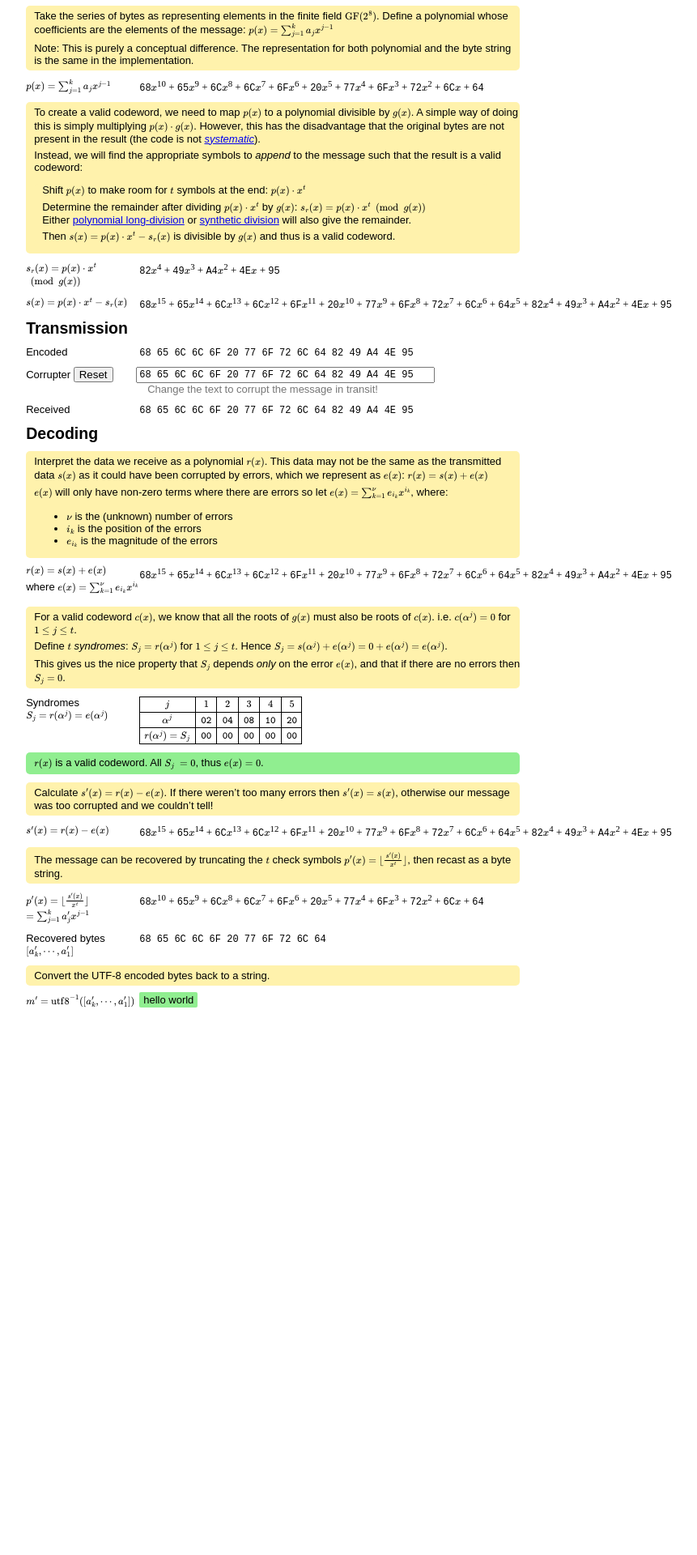
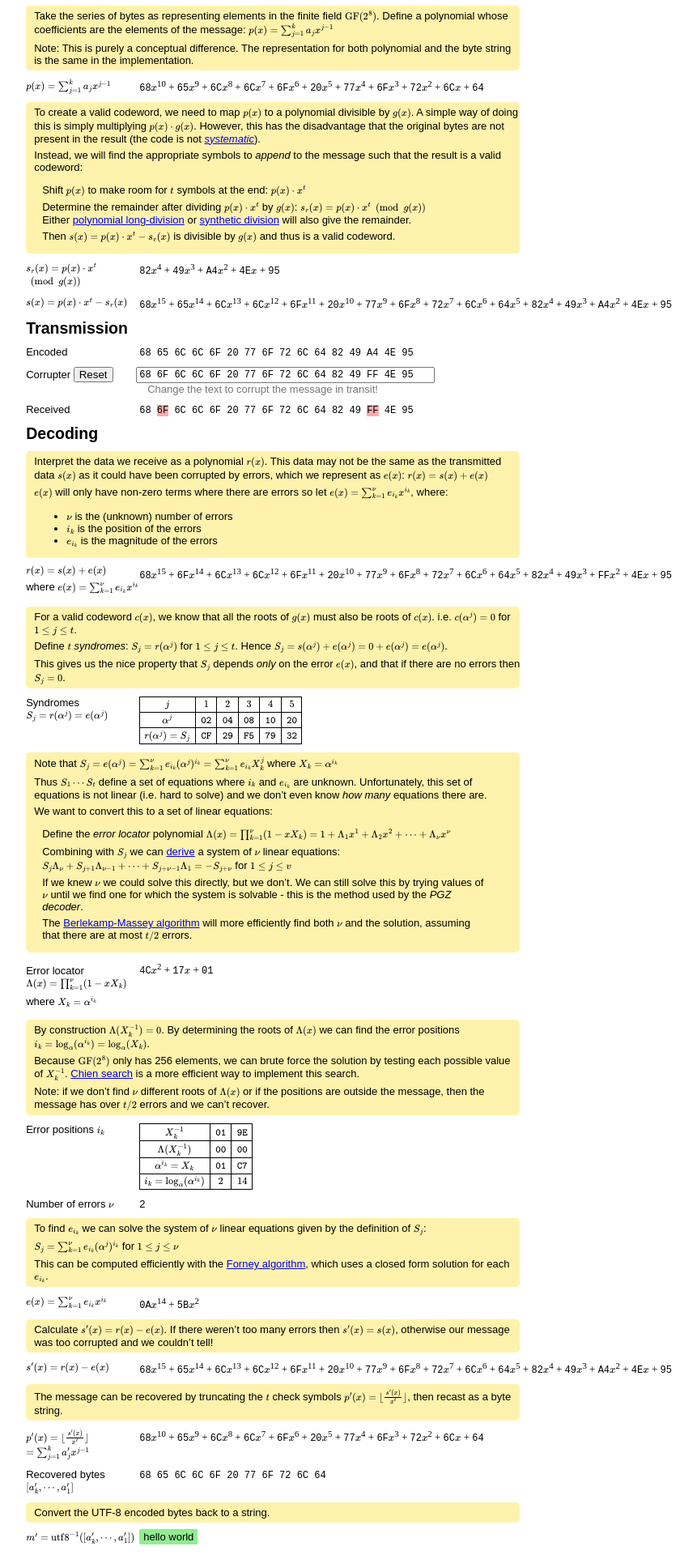
Before and after one commit to sigh/reed-solomon, a Jekyll site: the page built from index.md, in a window 1280 px wide. Shown: the part 1342-3262 px from the top of the page at 81% size, without its empty margins (39-900 px from the left). Built offline with Jekyll 4.4.1, drawn with Linux system fonts in a browser that asks for light colours; before the commit the page ends 2599 px from its top, so only the background shows below that; part of the change alters nothing that is shown.

Commit message:
Initialize page with corruption and highlight corruption in the UI.

```diff
--- a/assets/css/style.css
+++ b/assets/css/style.css
@@ -41,6 +41,9 @@ p, #main_content > * {
 #corrupter {
   font-size: small;
   margin-left: -4px;
+}
+.corrupted-byte {
+  background: #faa;
 }
 .bad-input {
   background: inherit;
--- a/index.md
+++ b/index.md
@@ -183,7 +183,8 @@ Corrupter
 <input type="button" id="reset-corrupter" value="Reset">
 
 <div>
-  <input type="text" class="bytes" id="corrupter" size=20>
+  <input type="text" class="bytes" id="corrupter" size=20
+   value="00 6F 00 00 00 00 00 00 00 00 00 00 00 FF 00 00">
   <br>
   <span class="clarification">
   Change the text to corrupt the message in transit!
--- a/page.js
+++ b/page.js
@@ -120,7 +120,6 @@ class AlgorithmDisplay {
       checkPoly: document.getElementById('check-poly'),
       encodedPoly: document.getElementById('encoded-poly'),
       encoded: document.getElementById('message-encoded'),
-      received: document.getElementById('received-encoded'),
       polyRec: document.getElementById('received-poly'),
       syndromes: document.getElementById('syndromes'),
       errorLocator: document.getElementById('error-locator'),
@@ -276,7 +275,6 @@ class AlgorithmDisplay {
 
     this._elements.receivedPolyUnfixable.style.display = 'none';
 
-    this._displayBytes(this._elements.received, received);
     this._displayPolynomial(this._elements.polyRec, received);
 
     let syndromes = rs.syndromes(received);
@@ -334,23 +332,27 @@ class Corrupter extends EventTarget {
   constructor() {
     super();
 
-    let elem = document.getElementById('corrupter');
+    let input = document.getElementById('corrupter');
     let reset = document.getElementById('reset-corrupter');
 
-    this._elem = elem;
-    this._originalBytes = new Uint8Array();
-    this._corruptedBytes = new Uint8Array();
+    this._input = input;
+    this._receivedDisplay = document.getElementById('received-encoded');
     this._prev = '';
-    this._callback = null;
+    // Initialize corrupted and original bytes, such that we can initialize the
+    // page with corruption. Corrputed bytes should be non-zero where a
+    // corruption is wanted.
+    this._corruptedBytes = new Uint8Array(
+      input.value.split(' ').map(v => parseInt(v||'0', 16)));
+    this._originalBytes = new Uint8Array(this._corruptedBytes.length);
 
     // Valid bytes strings are space separated. The bytes can be empty, one
     // or two characters to allow for intuitive editing.
     const validRe = /^(|[a-f\d]{1,2})$/i;
 
-    elem.oninput = () => {
-      const value = elem.value;
-      const start = elem.selectionStart;
-      const end = elem.selectionEnd;
+    input.oninput = () => {
+      const value = input.value;
+      const start = input.selectionStart;
+      const end = input.selectionEnd;
 
       const parts = value.split(' ');
       const isValid = parts.length <= this._originalBytes.length &&
@@ -361,12 +363,12 @@ class Corrupter extends EventTarget {
         // the start of the selection.
         const offset = Math.max(0, value.length - this._prev.length);
 
-        elem.value = this._prev;
-        elem.selectionStart = start - offset;
-        elem.selectionEnd = end - offset;
+        input.value = this._prev;
+        input.selectionStart = start - offset;
+        input.selectionEnd = end - offset;
         // Flash background to indicate the input was an error.
-        elem.classList.add('bad-input');
-        elem.onanimationend = () => elem.classList.remove('bad-input');
+        input.classList.add('bad-input');
+        input.onanimationend = () => input.classList.remove('bad-input');
         return;
       }
 
@@ -380,11 +382,32 @@ class Corrupter extends EventTarget {
     }
   }
 
+  _displayReceivedBytes() {
+    let bytes = this._corruptedBytes;
+    let display = this._receivedDisplay;
+    display.textContent = '';
+
+    for (let i = 0; i < bytes.length; i++) {
+      if (i > 0) display.appendChild(document.createTextNode(' '));
+
+      let textNode = document.createTextNode(toHexString(bytes[i]));
+
+      if (bytes[i] !== this._originalBytes[i]) {
+        let span = document.createElement('span');
+        span.className = 'corrupted-byte';
+        span.appendChild(textNode);
+        display.appendChild(span);
+      } else {
+        display.appendChild(textNode);
+      }
+    }
+  }
+
   _setCorruptedBytes(bytes) {
-    // Ensure corruption doesn't change the length;
+    // Ensure corruption doesn't change the length.
     while (bytes.length < this._originalBytes.length) bytes.push(0);
-
     this._corruptedBytes = new Uint8Array(bytes);
+    this._displayReceivedBytes();
     this.dispatchEvent(
       new CustomEvent("change", {detail: this._corruptedBytes}));
   }
@@ -400,14 +423,14 @@ class Corrupter extends EventTarget {
 
     this._setValueFromBytes(newCorruptedBytes);
     this._originalBytes = bytes;
-    this._elem.setAttribute('size', bytes.length*3+1);
+    this._input.setAttribute('size', bytes.length*3+1);
 
     this._setCorruptedBytes(newCorruptedBytes);
   }
 
   _setValueFromBytes(bytes) {
-    this._elem.value = [...bytes].map(toHexString).join(' ');
-    this._prev = this._elem.value;
+    this._input.value = [...bytes].map(toHexString).join(' ');
+    this._prev = this._input.value;
   }
 
   getBytes() {
```
